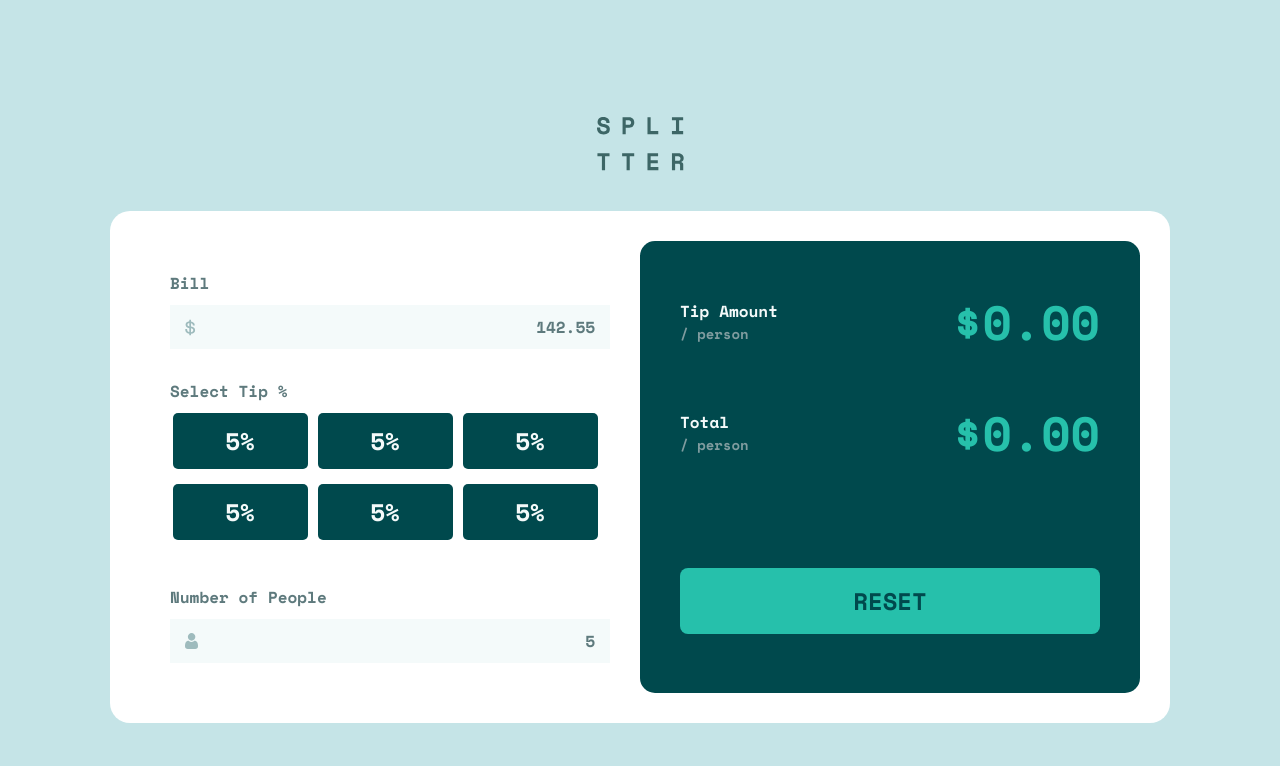
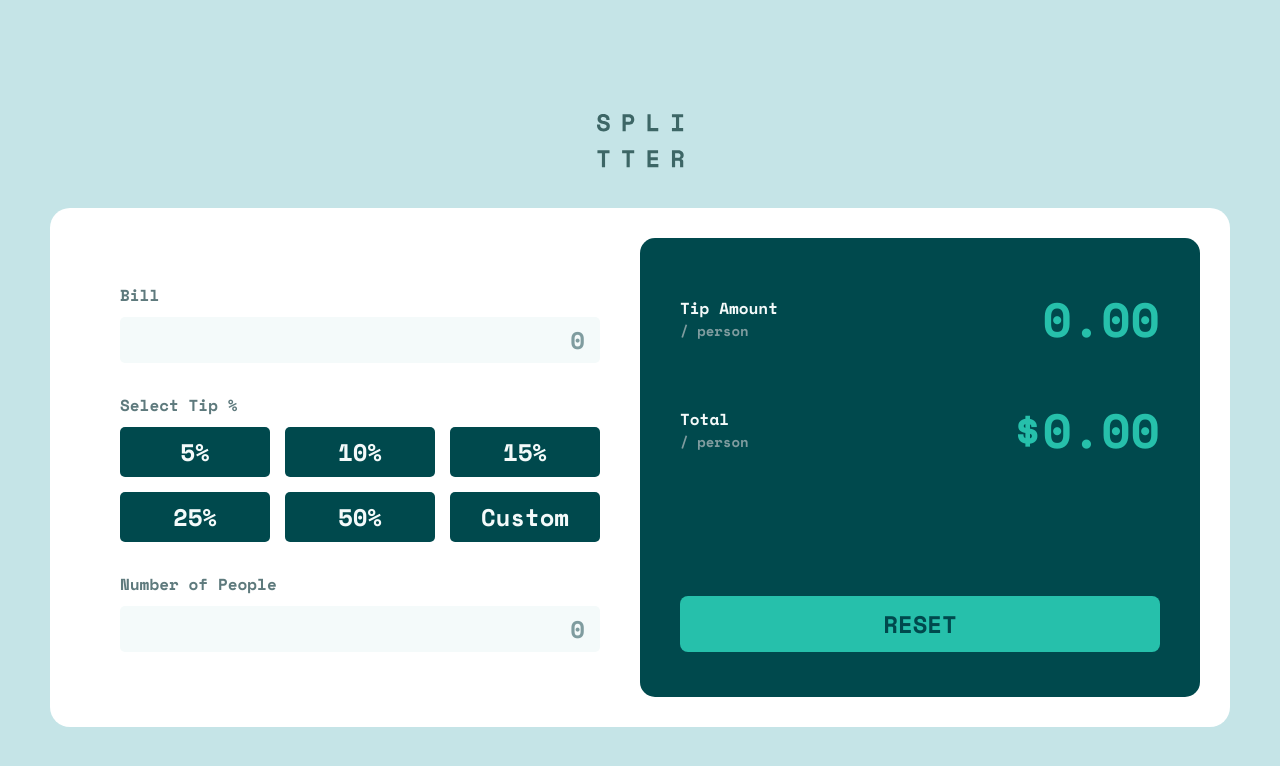
Before and after one commit to hannah-alcantara/fm-tip-calculator-app-main, a plain HTML site: page index.html in a window 1280 px wide. Drawn offline with nearby package versions, Linux system fonts and the light colour scheme.

Commit message:
Add script.js

```diff
--- a/index.html
+++ b/index.html
@@ -27,22 +27,38 @@
         <div class="column__left">
           <p class="label--top">Bill</p>
           <div class="input__container">
-            <img class="icon" src="images/icon-dollar.svg" alt="Dollar Sign" />
-            <span class="input">142.55</span>
+            <!-- <img class="icon" src="images/icon-dollar.svg" alt="Dollar Sign" /> -->
+            <!-- <span class="input">142.55</span> -->
+            <input
+              type="number"
+              id="billAmount"
+              step="0.01"
+              placeholder="0"
+              onfocus="this.placeholder = ''"
+              onblur="this.placeholder = '0'"
+              required
+            />
+            <!-- <span class="validity"></span> -->
           </div>
           <p class="label">Select Tip %</p>
           <div class="tip__container">
-            <div class="tip">5%</div>
-            <div class="tip">5%</div>
-            <div class="tip">5%</div>
-            <div class="tip">5%</div>
-            <div class="tip">5%</div>
-            <div class="tip">5%</div>
+            <button class="tip">5%</button>
+            <button class="tip">10%</button>
+            <button class="tip">15%</button>
+            <button class="tip">25%</button>
+            <button class="tip">50%</button>
+            <button class="tip">Custom</button>
           </div>
           <p class="label">Number of People</p>
           <div class="input__container">
-            <img class="icon" src="images/icon-person.svg" alt="Person Icon" />
-            <span class="input">5</span>
+            <input
+              type="number"
+              id="numPeople"
+              placeholder="0"
+              onfocus="this.placeholder = ''"
+              onblur="this.placeholder = '0'"
+              required
+            />
           </div>
         </div>
         <div class="column__right">
@@ -51,7 +67,7 @@
               >Tip Amount
               <p class="sublabel">/ person</p></span
             >
-            <div class="amount">$0.00</div>
+            <div class="amount" id="tipAmount">0.00</div>
           </div>
           <div class="amount__container u-margin-top">
             <span class="label--right"
@@ -60,37 +76,16 @@
             >
             <div class="amount">$0.00</div>
           </div>
-          <div class="button__container">
-            <a class="button-text" href="#">Reset</a>
-          </div>
+          <button class="button">RESET</button>
         </div>
       </div>
     </div>
-    <!-- Bill
-
-  Select Tip %
-  5%
-  10%
-  15%
-  25%
-  50%
-  Custom
-
-  Number of People
-
-  Tip Amount
-  / person
-
-  Total
-  / person
-
-  Reset -->
-
     <!-- <div class="attribution">
       Challenge by
       <a href="https://www.frontendmentor.io?ref=challenge" target="_blank"
         >Frontend Mentor</a
-      >. Coded by <a href="#">Your Name Here</a>.
+      >. Coded by <a href="#">Hannah A</a>.
     </div> -->
+    <script src="script.js"></script>
   </body>
 </html>
--- /dev/null
+++ b/script.js
@@ -0,0 +1,38 @@
+const billAmountInput = document.getElementById('billAmount');
+const numPeopleInput = document.getElementById('numPeople');
+const tipPercentageButtons = document.querySelectorAll('.tip');
+const tipResult = document.getElementById('tipAmount');
+
+// Event listeners for tip percentage buttons
+tipPercentageButtons.forEach(button => {
+    button.addEventListener("click", function (){
+        const tipPercentage = parseFloat(button.textContent) / 100;
+        calculateTip(tipPercentage);
+    });
+});
+
+function calculateTip(tipPercentage){
+    const billAmount = parseFloat(billAmountInput.value);
+    const peopleAmount = parseInt(numPeopleInput.value);
+    console.log("Bill Amount: ", billAmount);
+    console.log("People Amount: ", peopleAmount);
+
+    //change to validate number of people
+    // if(! (billAmount > 0) || !(peopleAmount > 0)){
+    //     tipResult.textContent = "0.00";
+    // }
+
+    const tipCalc = billAmount * tipPercentage;
+    const tipPerPerson = tipCalc / peopleAmount;
+    // const tipAmount = billAmount + tipCalc;
+    tipResult.textContent = tipPerPerson.toFixed(2);
+}
+
+
+
+//Read bill input
+//Read selected tip percentage
+//Read Number of People
+//calculate: (bill * percentage) + bill
+//calculate: divide by # of people
+//show in tip Amount
--- a/style.scss
+++ b/style.scss
@@ -30,16 +30,23 @@ body {
 }
 
 .card {
-  display: flex;
-  width: 1060px; //?
+  display: grid;
+  grid-template-columns: repeat(2, 1fr);
   background-color: $white;
   border-radius: 20px;
   padding: 30px;
 }
 
 .column__left {
-  flex-basis: 500px;
-  padding: 30px;
+  padding: 45px 40px;
+}
+
+.column__right {
+  display: flex;
+  flex-direction: column;
+  padding: 45px 40px;
+  border-radius: 15px;
+  background-color: $very-dark-cyan;
 }
 
 .label--top {
@@ -57,10 +64,43 @@ body {
 
 .input__container {
   display: flex;
-  align-items: center;
-  justify-content: space-between;
-  padding: 10px 15px;
+}
+
+input[type="number"] {
+  flex: 1;
+  text-align: right;
+  font-family: "Space Mono", monospace;
+  font-size: 24px;
+  color: $very-dark-cyan;
+  border: none;
+  padding: 5px 15px;
+  border-radius: 5px;
   background-color: $very-light-grayish-cyan;
+  background-repeat: no-repeat;
+  background-position: 5% 50%;
+}
+
+input:focus {
+  background-color: $light-grayish-cyan;
+  outline: none;
+}
+
+input::placeholder {
+  color: $grayish-cyan;
+}
+
+input::-webkit-outer-spin-button,
+input::-webkit-inner-spin-button {
+  -webkit-appearance: none;
+  margin: 0;
+}
+
+#bill {
+  background-image: url(images/icon-dollar.svg);
+}
+
+#people {
+  background-image: url(images/icon-person.svg);
 }
 
 .number {
@@ -69,28 +109,28 @@ body {
 }
 
 .tip__container {
-  display: flex;
-  flex-wrap: wrap;
-  justify-content: center;
+  display: grid;
+  grid-template-columns: repeat(3, 150px);
+  gap: 15px;
 }
 
 .tip {
   font-size: 24px;
+  font-family: "Space Mono", monospace;
+  border: none;
+  text-decoration: none;
   text-align: center;
-  width: 135px;
   border-radius: 5px;
-  padding: 10px 0;
-  margin: 0 10px 15px 0;
-  // margin-top: 15px;
+  padding: 7px 0;
   color: $very-light-grayish-cyan;
   background-color: $very-dark-cyan;
 }
 
-.column__right {
-  flex-basis: 500px;
-  padding: 45px 40px;
-  border-radius: 15px;
-  background-color: $very-dark-cyan;
+.tip:hover,
+.tip:focus {
+  color: $very-dark-cyan;
+  background-color: $strong-cyan;
+  transition: 0.3s;
 }
 
 .label--right {
@@ -112,24 +152,29 @@ body {
   margin-top: 40px !important;
 }
 
-.button__container {
-  background-color: $strong-cyan;
-  text-align: center;
-  border-radius: 8px;
-  margin-top: 100px;
-  padding: 15px;
-}
-.button-text {
+.button {
   text-decoration: none;
   text-transform: uppercase;
   font-size: 24px;
+  font-family: "Space Mono", monospace;
+  border-radius: 8px;
+  border: none;
+  margin-top: auto;
+  padding: 10px;
   color: $very-dark-cyan;
   background-color: $strong-cyan;
 }
-// .attribution {
-//   font-size: 11px;
-//   text-align: center;
-// }
-// .attribution a {
-//   color: hsl(228, 45%, 44%);
-// }
+
+.attribution {
+  font-size: 11px;
+  text-align: center;
+  margin-bottom: 20px;
+  // position: absolute;
+  // bottom: 0;
+}
+.attribution a {
+  color: $very-dark-cyan;
+}
+
+@media screen and (max-width: 390px) {
+}
```
Also changed, not shown: style.css, 1 other file.
